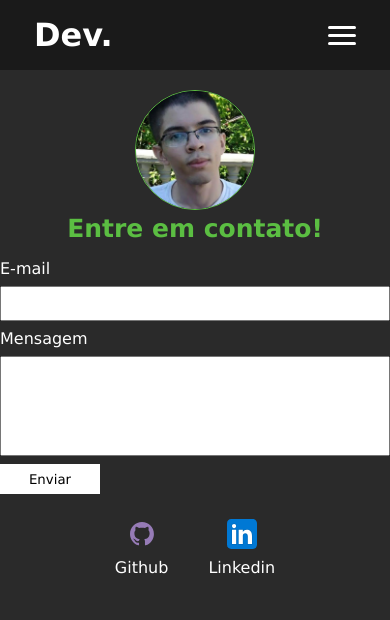
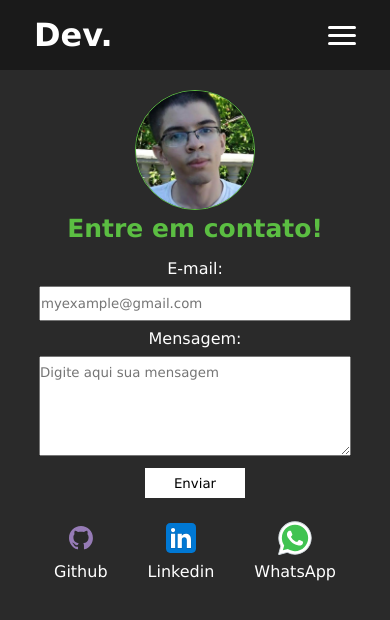
Before and after one commit to PatrickAOliveira/first-portfolio, a plain HTML site: page pages/contact.html in a window 390 px wide. Drawn offline with Linux system fonts and the light colour scheme.

Commit message:
Add files via upload

```diff
--- a/pages/contact.html
+++ b/pages/contact.html
@@ -45,18 +45,27 @@
          action="https://formsubmit.co/patrickoli99@gmail.com"
          method="post">
          <div>
-            <label for="email">E-mail</label>
-            <input type="email" id="email" name="email" required />
+            <label for="email">E-mail:</label><br />
+            <input
+               type="email"
+               id="email"
+               name="email"
+               placeholder="myexample@gmail.com"
+               required />
          </div>
          <div>
-            <label for="message">Mensagem</label>
-            <input type="text" id="message" name="message" required />
+            <label for="message">Mensagem:</label><br />
+            <textarea
+               name="message"
+               id="message"
+               placeholder="Digite aqui sua mensagem"
+               required></textarea>
          </div>
          <button type="submit">Enviar</button>
          <input
             type="hidden"
             name="_next"
-            value="https://PatrickAOliveira.github.io/first-portfolio/pages/thanks.html" />
+            value="https://patrickaoliveira.github.io/first-portfolio/pages/thanks.html" />
          <input type="hidden" name="_subject" value="New submission!" />
       </form>
 
@@ -75,7 +84,14 @@
             <img src="../assets/linkedin.svg" alt="linkedin icon" />
             <p>Linkedin</p>
          </a>
+         <a
+            href="https://wa.me/5512991533076"
+            target="_blank"
+            rel="noopener noreferrer">
+            <img src="../assets/icons8-whatsapp.svg" alt="whatsapp icon" />
+            <p>WhatsApp</p>
+         </a>
       </footer>
-      <script src="../scripts.js"></script>
+      <script src="../scripts.js" type="text/javascript"></script>
    </body>
 </html>
--- a/style.css
+++ b/style.css
@@ -9,6 +9,7 @@
    --img-slide-width: 800px;
    --btn-padding: 5px;
    --btn-radius: 10px;
+   --nav-auto-top: 610px;
 }
 * {
    margin: 0;
@@ -103,13 +104,20 @@ button {
    width: 100px;
    height: 30px;
 }
+.contact-form {
+   justify-content: center;
+   text-align: center;
+}
 .contact-form input {
-   width: 100%;
+   width: 80%;
    padding: 8px 0;
    margin: 8px 0;
 }
-.contact-form input[type="text"] {
+.contact-form textarea {
    height: 100px;
+   width: 80%;
+   padding: 8px 0;
+   margin: 8px 0;
 }
 .project-section {
    width: 100%;
@@ -145,14 +153,14 @@ button {
    width: var(--img-slide-width);
    height: var(--img-slide-height);
 }
-.nav-manual {
+.navigation-manual {
    position: absolute;
    width: var(--img-slide-width);
    margin-top: -40px;
    display: flex;
    justify-content: center;
 }
-.nav-auto div:not(:last-child) {
+.navigation-auto div:not(:last-child) {
    margin-right: 40px;
 }
 .manual-btn {
@@ -186,24 +194,27 @@ button {
 #radio3:checked ~ .first {
    margin-left: -50%;
 }
-.nav-auto div {
+.navigation-auto div {
    border: 2px solid var(--img-border-color);
    padding: var(--btn-padding);
    border-radius: var(--btn-radius);
    cursor: pointer;
    transition: 1s;
 }
-.nav-auto {
+.navigation-auto {
    position: absolute;
    width: var(--img-slide-width);
    display: flex;
    justify-content: center;
-   margin-top: 610px;
+   margin-top: var(--nav-auto-top);
 }
 @media (max-width: 768px) {
    :root {
       --img-width: 120px;
       --img-height: 120px;
+      --img-slide-width: 600px;
+      --img-slide-height: 450px;
+      --nav-auto-top: 410px;
    }
    h1 {
       font-size: 25px;
```
Also changed, not shown: index.html (+16 -7 lines), pages/project.html (+10 -3 lines), scripts.js (+8 -7 lines), assets/icons8-whatsapp.svg (added).
